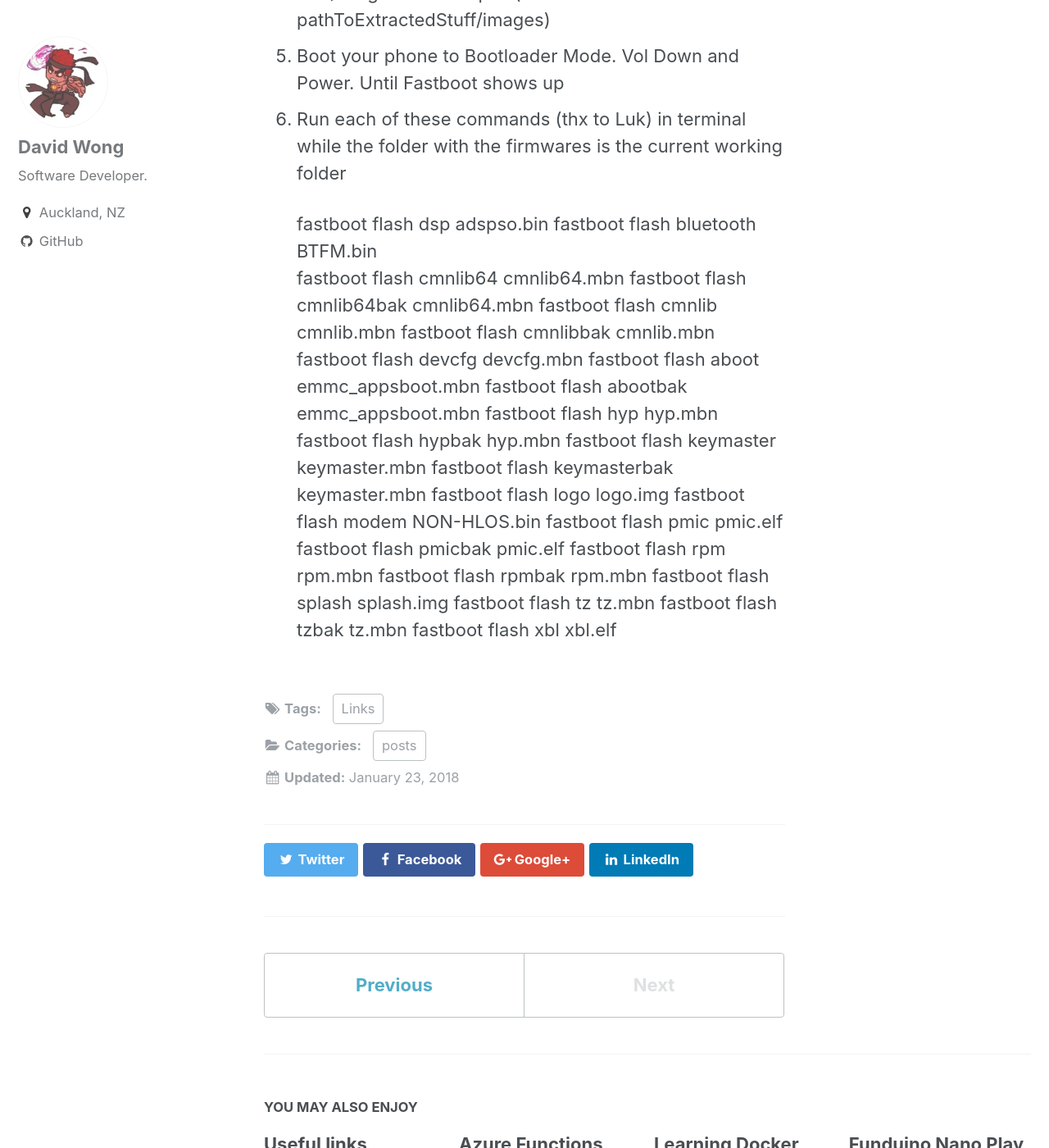
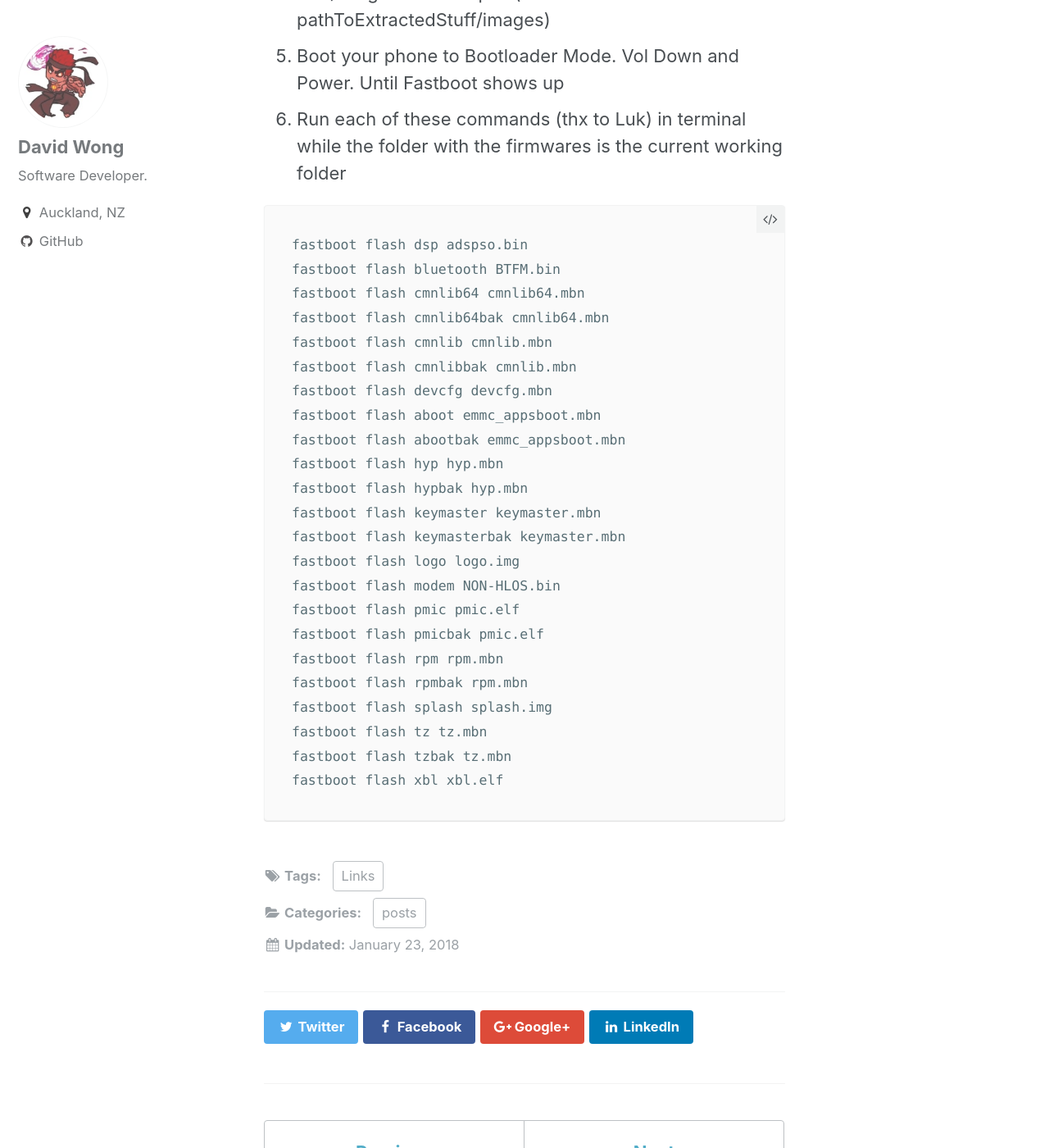
Before and after one commit to dvkwong/devint, a Jekyll site: the page built from _posts/2018-01-23-Update-Xiaomi-Firmware.md, in a window 1280 px wide and 1400 px high, scrolled down 618 px. Shown: the whole window at 82% size. Built offline with Jekyll 4.4.1, drawn with Linux system fonts in a browser that asks for light colours; some of the changed text lies outside the part shown.

Commit message:
Format Xiaomi post

````diff
--- a/_posts/2018-01-23-Update-Xiaomi-Firmware.md
+++ b/_posts/2018-01-23-Update-Xiaomi-Firmware.md
@@ -15,26 +15,28 @@ tags:
 1. Boot your phone to Bootloader Mode. Vol Down and Power. Until Fastboot shows up
 1. Run each of these commands (thx to Luk) in terminal while the folder with the firmwares is the current working folder
 
-    fastboot flash dsp adspso.bin
-    fastboot flash bluetooth BTFM.bin
-    fastboot flash cmnlib64 cmnlib64.mbn
-    fastboot flash cmnlib64bak cmnlib64.mbn
-    fastboot flash cmnlib cmnlib.mbn
-    fastboot flash cmnlibbak cmnlib.mbn
-    fastboot flash devcfg devcfg.mbn
-    fastboot flash aboot emmc_appsboot.mbn
-    fastboot flash abootbak emmc_appsboot.mbn
-    fastboot flash hyp hyp.mbn
-    fastboot flash hypbak hyp.mbn
-    fastboot flash keymaster keymaster.mbn
-    fastboot flash keymasterbak keymaster.mbn
-    fastboot flash logo logo.img
-    fastboot flash modem NON-HLOS.bin
-    fastboot flash pmic pmic.elf
-    fastboot flash pmicbak pmic.elf
-    fastboot flash rpm rpm.mbn
-    fastboot flash rpmbak rpm.mbn
-    fastboot flash splash splash.img
-    fastboot flash tz tz.mbn
-    fastboot flash tzbak tz.mbn
-    fastboot flash xbl xbl.elf
+```cs
+fastboot flash dsp adspso.bin
+fastboot flash bluetooth BTFM.bin
+fastboot flash cmnlib64 cmnlib64.mbn
+fastboot flash cmnlib64bak cmnlib64.mbn
+fastboot flash cmnlib cmnlib.mbn
+fastboot flash cmnlibbak cmnlib.mbn
+fastboot flash devcfg devcfg.mbn
+fastboot flash aboot emmc_appsboot.mbn
+fastboot flash abootbak emmc_appsboot.mbn
+fastboot flash hyp hyp.mbn
+fastboot flash hypbak hyp.mbn
+fastboot flash keymaster keymaster.mbn
+fastboot flash keymasterbak keymaster.mbn
+fastboot flash logo logo.img
+fastboot flash modem NON-HLOS.bin
+fastboot flash pmic pmic.elf
+fastboot flash pmicbak pmic.elf
+fastboot flash rpm rpm.mbn
+fastboot flash rpmbak rpm.mbn
+fastboot flash splash splash.img
+fastboot flash tz tz.mbn
+fastboot flash tzbak tz.mbn
+fastboot flash xbl xbl.elf
+```
````
Also changed, not shown: _posts/2017-04-15-New-Ryzen-Dev-Pc.md (+1 -1 lines), _posts/2018-03-16-VirtualBox-Nas.md (added, +11 -0 lines).
